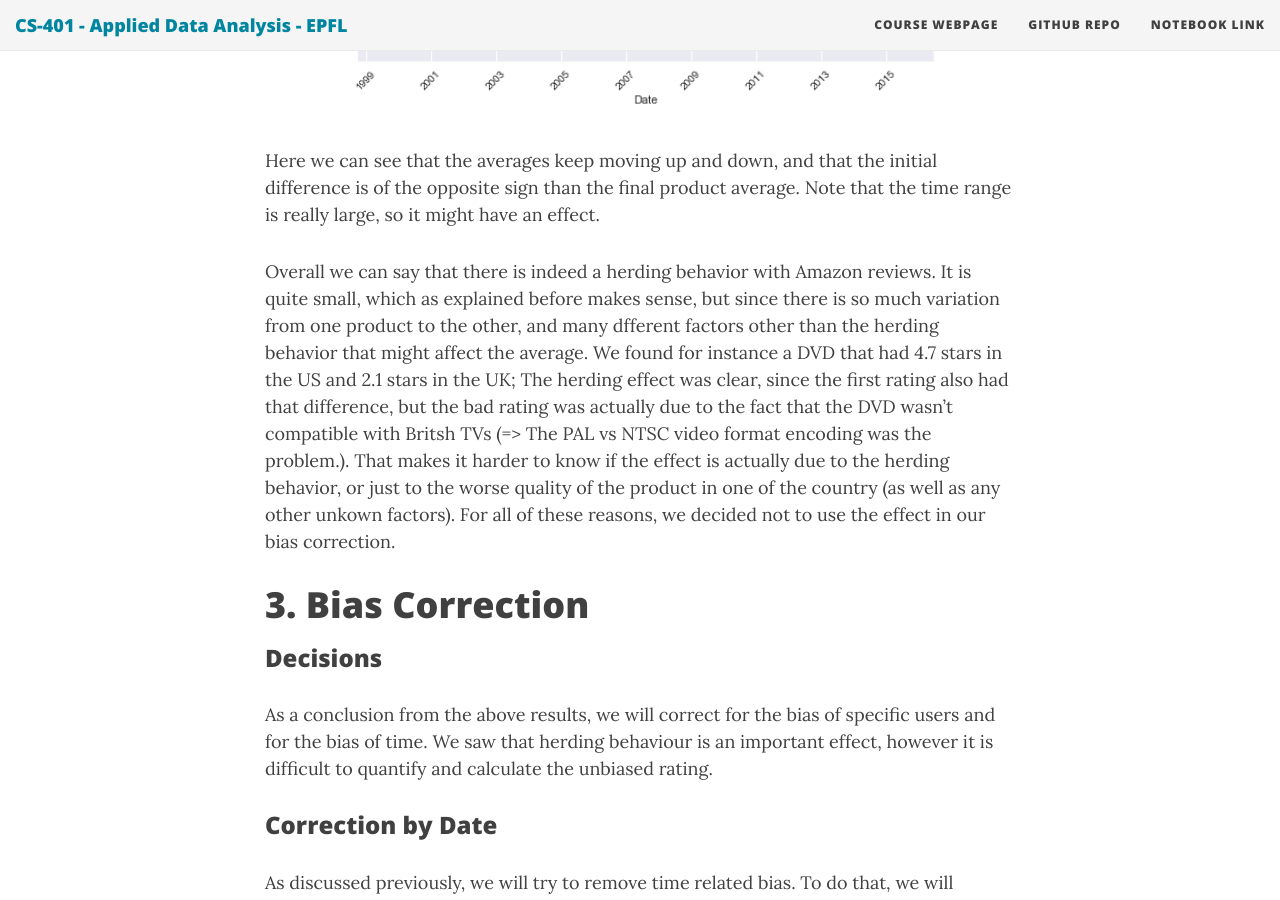
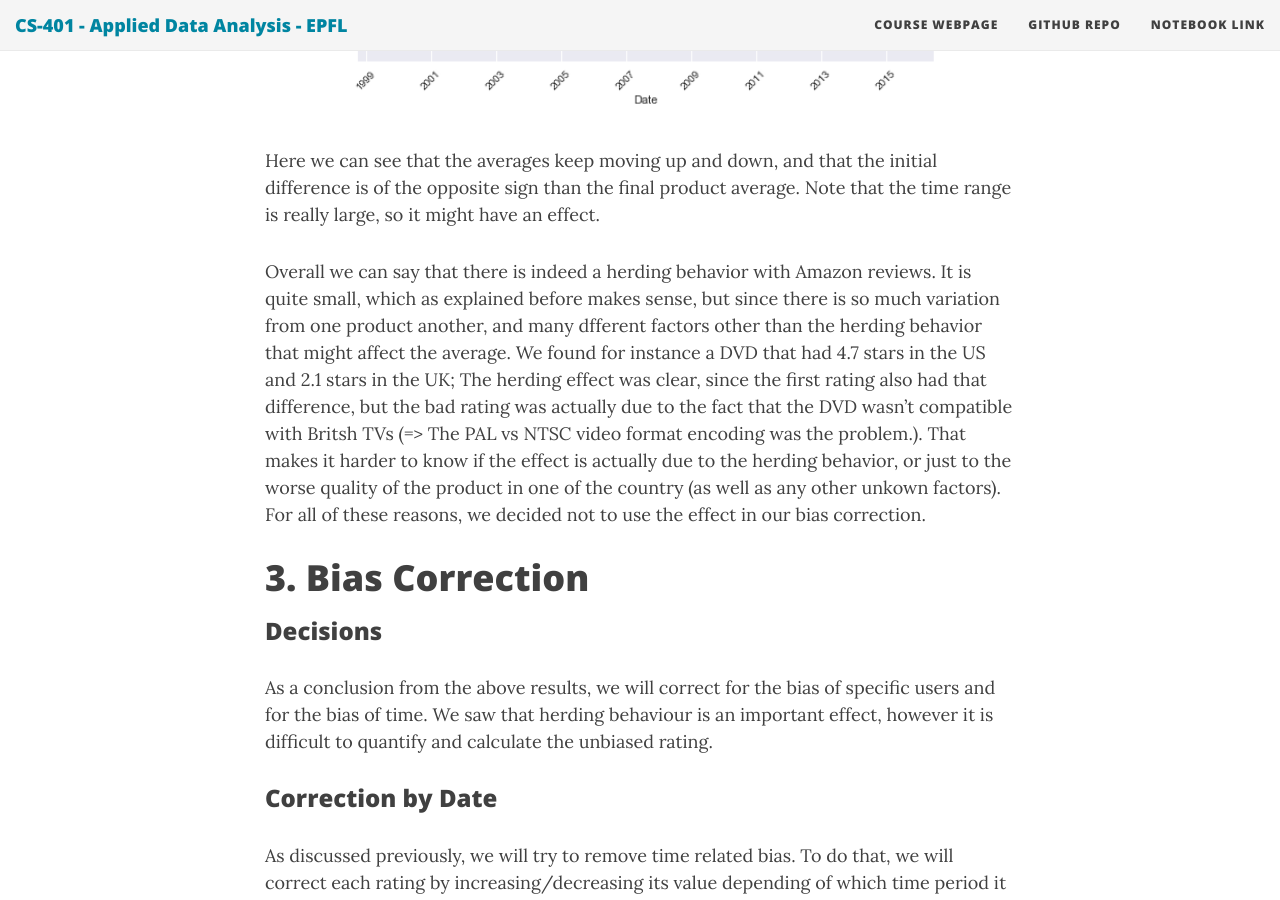
Before and after one commit to ada-lyn/ada-lyn.github.io, a Jekyll site: the page built from index.md, in a window 1280 px wide and 900 px high, scrolled down 29397 px. Built offline with Jekyll 4.4.1, drawn with Linux system fonts in a browser that asks for light colours; nearby versions of some CDN libraries; formulas are drawn with MathJax 3.

Commit message:
Update index.md

```diff
--- a/index.md
+++ b/index.md
@@ -337,7 +337,7 @@ Finally, it is important to note that these "nice" examples are quite rare (henc
 
 Here we can see that the averages keep moving up and down, and that the initial difference is of the opposite sign than the final product average. Note that the time range is really large, so it might have an effect.
 
-Overall we can say that there is indeed a herding behavior with Amazon reviews. It is quite small, which as explained before makes sense, but since there is so much variation from one product to the other, and many dfferent factors other than the herding behavior that might affect the average. We found for instance a DVD that had 4.7 stars in the US and 2.1 stars in the UK; The herding effect was clear, since the first rating also had that difference, but the bad rating was actually due to the fact that the DVD wasn't compatible with Britsh TVs (=> The PAL vs NTSC video format encoding was the problem.). That makes it harder to know if the effect is actually due to the herding behavior, or just to the worse quality of the product in one of the country (as well as any other unkown factors). For all of these reasons, we decided not to use the effect in our bias correction.
+Overall we can say that there is indeed a herding behavior with Amazon reviews. It is quite small, which as explained before makes sense, but since there is so much variation from one product another, and many dfferent factors other than the herding behavior that might affect the average. We found for instance a DVD that had 4.7 stars in the US and 2.1 stars in the UK; The herding effect was clear, since the first rating also had that difference, but the bad rating was actually due to the fact that the DVD wasn't compatible with Britsh TVs (=> The PAL vs NTSC video format encoding was the problem.). That makes it harder to know if the effect is actually due to the herding behavior, or just to the worse quality of the product in one of the country (as well as any other unkown factors). For all of these reasons, we decided not to use the effect in our bias correction.
 
 <a name="bias_"></a>
 
```
